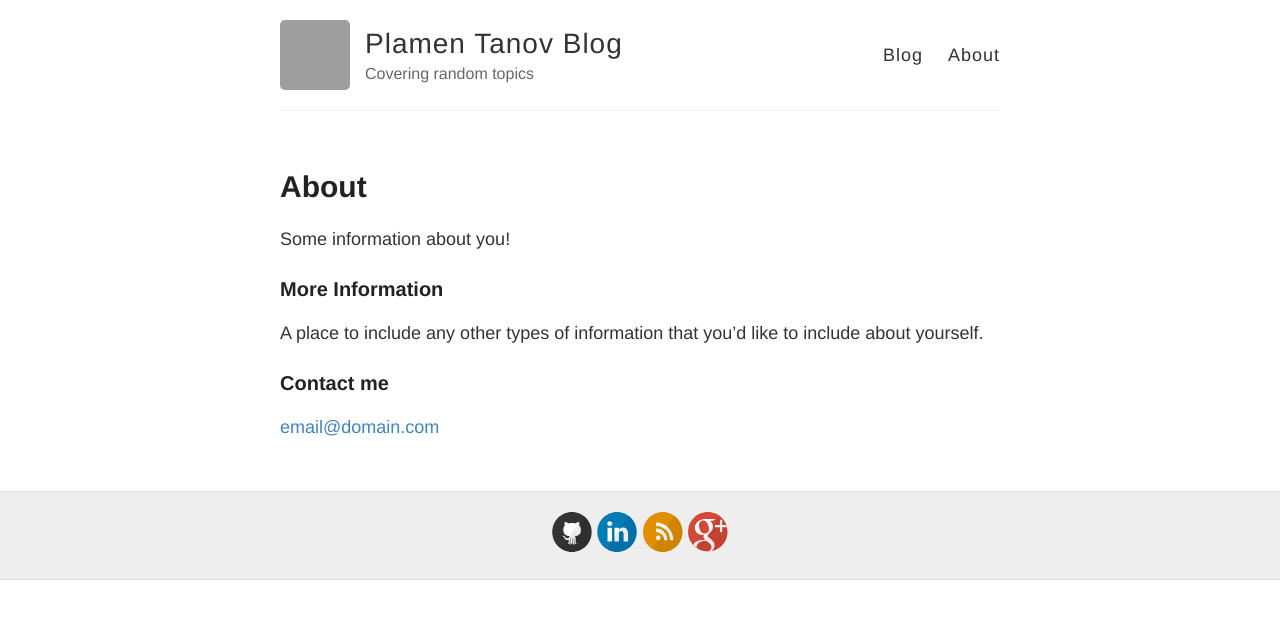
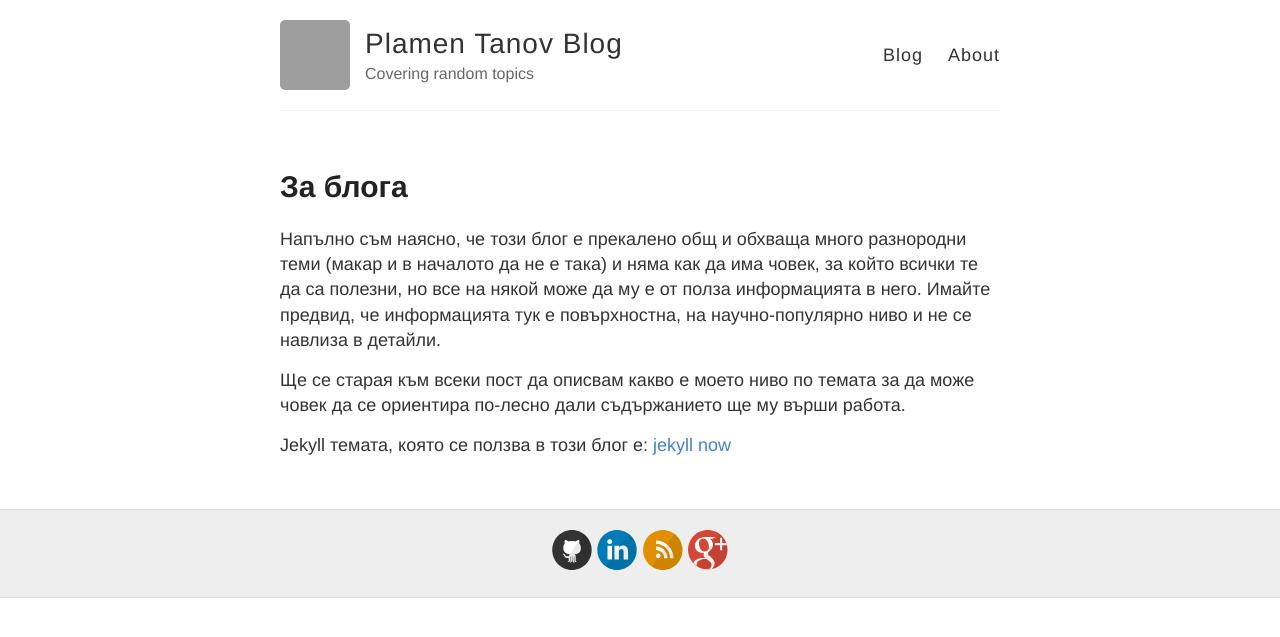
Before and after one commit to ptanov/ptanov.github.io, a Jekyll site: the page built from about.md, in a window 1280 px wide. Shown: the top 637 px of the page. Built offline with Jekyll 4.4.1, drawn with Linux system fonts in a browser that asks for light colours; grey boxes are pictures that could not be loaded.

Commit message:
Added about

```diff
--- a/about.md
+++ b/about.md
@@ -1,15 +1,10 @@
 ---
 layout: page
-title: About
+title: За блога
 permalink: /about/
 ---
+Напълно съм наясно, че този блог е прекалено общ и обхваща много разнородни теми (макар и в началото да не е така) и няма как да има човек, за който всички те да са полезни, но все на някой може да му е от полза информацията в него. Имайте предвид, че информацията тук е повърхностна, на научно-популярно ниво и не се навлиза в детайли.
 
-Some information about you!
+Ще се старая към всеки пост да описвам какво е моето ниво по темата за да може човек да се ориентира по-лесно дали съдържанието ще му върши работа.
 
-### More Information
-
-A place to include any other types of information that you'd like to include about yourself.
-
-### Contact me
-
-[email@domain.com](mailto:email@domain.com)
+Jekyll темата, която се ползва в този блог е: [jekyll now](http://www.jekyllnow.com/)
```
